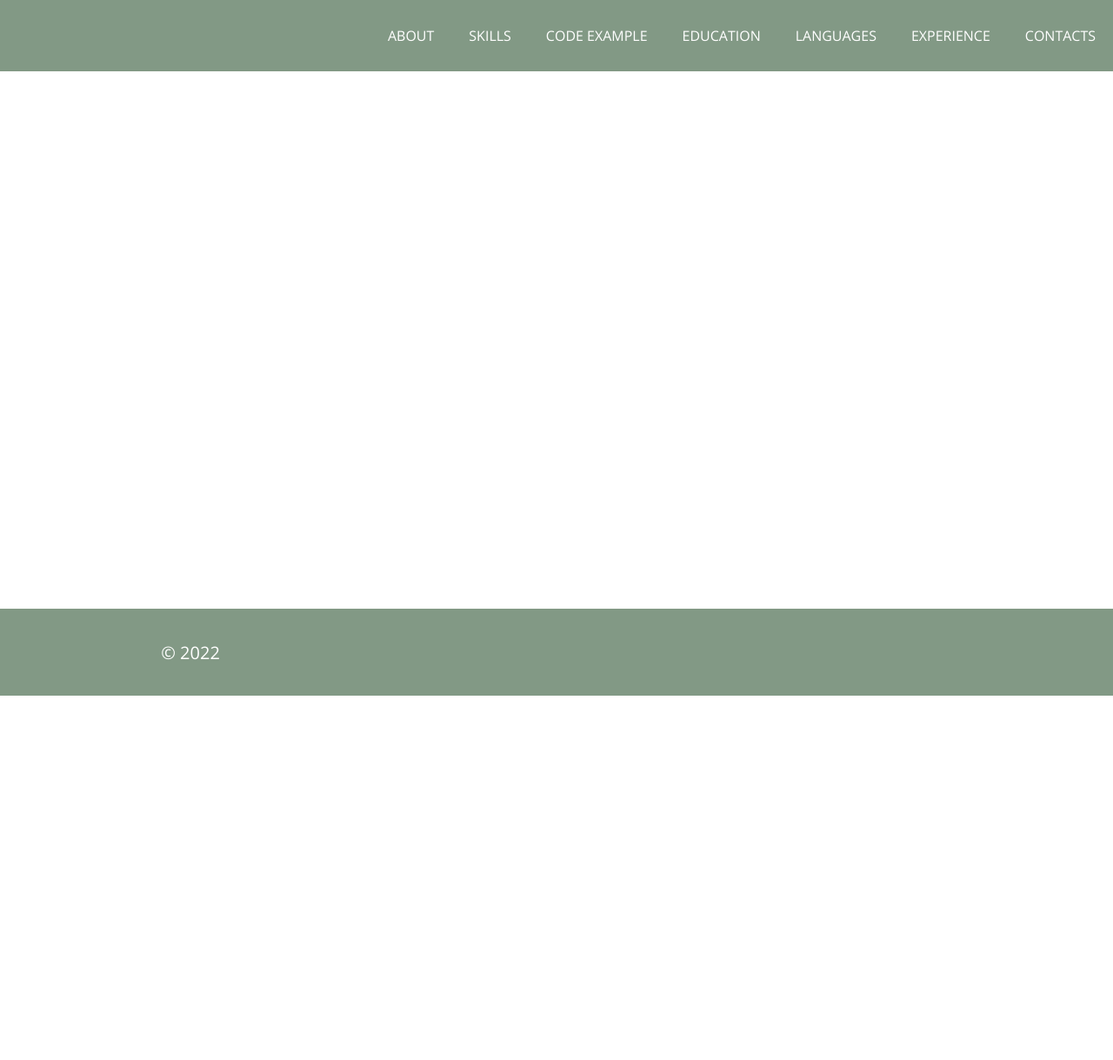
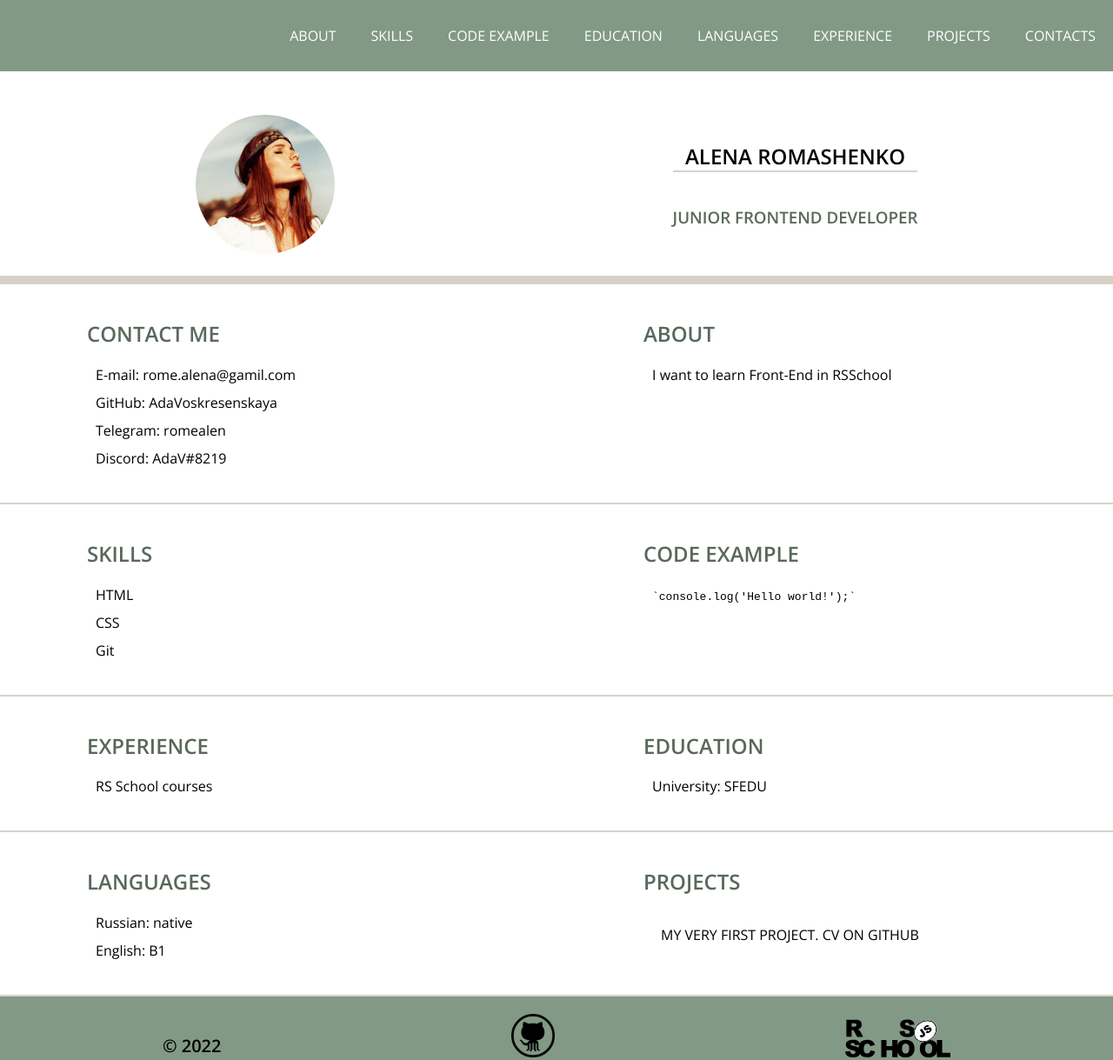
Before and after one commit to AdaVoskresenskaya/rsschool-cv, a plain HTML site: page index.html in a window 1280 px wide. Shown: the whole page at 87% size. Before the commit the page ends 800 px from the top, so only its background shows below. Drawn offline with nearby package versions, Linux system fonts and the light colour scheme.

Commit message:
feat: add cv info

```diff
--- a/index.html
+++ b/index.html
@@ -39,6 +39,9 @@
               <a href="#experience" class="nav-link">Experience</a>
             </li>
             <li class="nav-item">
+              <a href="#project" class="nav-link">Projects</a>
+            </li>
+            <li class="nav-item">
               <a href="#contacts" class="nav-link">Contacts</a>
             </li>
           </ul>
@@ -47,14 +50,58 @@
     </header>
     <main class="main">
       <div class="container main-container">
-        <section class="section" id="profile"></section>
-        <section class="section" id="contacts"></section>
-        <section class="section" id="about"></section>
-        <section class="section" id="skills"></section>
-        <section class="section" id="code"></section>
-        <section class="section" id="experience"></section>
-        <section class="section" id="education"></section>
-        <section class="section" id="languages"></section>
+        <section class="section section-profile" id="profile">
+          <img src="assets/img/avatar.jpg" alt="Alena Romashenko" class="section-profile-image"/>
+        <div class="profile-info">
+          <h1>Alena Romashenko</h1>
+          <h3>Junior Frontend Developer</h3>
+        </div>
+      </section>
+        </section>
+        <section class="section" id="contacts">
+          <h2>Contact me</h2>
+          <ul>
+            <li>E-mail: rome.alena@gamil.com</li>
+            <li>GitHub: AdaVoskresenskaya</li>
+            <li>Telegram: romealen</li>
+            <li>Discord: AdaV#8219</li>
+          </ul>
+        </section>
+        <section class="section" id="about">
+          <h2>About</h2>
+          <p>I want to learn Front-End in RSSchool</p>
+        </section>
+        <section class="section" id="skills">
+          <h2>Skills</h2>
+          <ul>
+            <li>HTML</li>
+            <li>CSS</li>
+            <li>Git</li>
+          </ul>
+        </section>
+        <section class="section" id="code">
+          <h2>Code Example</h2>
+          <p><code>`console.log('Hello world!');`</code></p>
+        </section>
+        <section class="section" id="experience">
+          <h2>Experience</h2>
+          <p>RS School courses</p>
+        </section>
+        <section class="section" id="education">
+          <h2>Education</h2>
+          <p>University: SFEDU</p>
+        </section>
+        <section class="section" id="languages">
+          <h2>Languages</h2>
+          <ul>
+            <li>Russian: native</li>
+            <li>English: B1</li>
+          </ul>
+        </section>
+        <section class="section" id="project">
+          <h2>projects</h2>
+          <a href="https://adavoskresenskaya.github.io/rsschool-cv/">My very first project. CV on GItHub</a>
+        </section>
       </div>
     </main>
     <footer class="footer">
--- a/style.css
+++ b/style.css
@@ -22,14 +22,17 @@ body {
 }
 .main {
   margin-bottom: auto;
-  background-color: whitesmoke;
+  background-color: white;
 }
 .main-container {
   display: flex;
   flex-wrap: wrap;
+  background-color: white;
 }
 .section {
   width: 50%;
+  padding: 20px 20px 30px 100px;
+  border-bottom: 2px solid #d8d1c7;
 }
 .nav-list {
   display: flex;
@@ -48,6 +51,63 @@ body {
   transition: 0.5s;
   color: #59685b;
 }
+.section-profile {
+  display: flex;
+  justify-content: space-around;
+  width: 100%;
+  padding: 50px 30px 25px;
+  border-bottom: 10px solid #d8d1c7;
+}
+
+.profile-info {
+  display: flex;
+  flex-direction: column;
+  justify-content: center;
+  align-content: center;
+  text-align: center;
+  text-transform: uppercase;
+}
+.profile-info h3 {
+  color: #59685b;
+}
+.profile-info h1 {
+  border-bottom: 2px solid #d8d1c7;
+}
+.section-profile-image {
+  width: 160px;
+  height: 160px;
+  object-fit: cover;
+  border-radius: 500%;
+}
+.section h2 {
+  text-transform: uppercase;
+  color: #59685b;
+}
+.section ul {
+  margin: 0;
+  padding: 0;
+  list-style: none;
+}
+.section li {
+  position: relative;
+  margin-bottom: 10px;
+  padding-left: 10px;
+}
+.section p {
+  margin-bottom: 10px;
+  padding-left: 10px;
+}
+.section a {
+  padding: 0 20px;
+  line-height: 50px;
+  text-decoration: none;
+  text-transform: uppercase;
+  color: black;
+}
+.section a:hover {
+  transition: 0.5s;
+  color: #d8d1c7;
+}
 .footer {
   background-color: #829985;
   padding: 20px;
@@ -56,22 +116,23 @@ body {
 .footer-container {
   display: flex;
   justify-content: space-around;
-  align-items: center;
+  align-items: flex-end;
   margin: 0 auto;
   font-size: 20px;
-  color: white;
+  color: black;
+  font-weight: 600;
 }
 .github-logo {
-  width: 60px;
-  height: 60px;
-  background-image: url("assets/github-logo.png");
+  width: 50px;
+  height: 50px;
+  background-image: url("./assets/img/github_logo.png");
   background-size: contain;
   background-repeat: no-repeat;
 }
 .rss {
   width: 121px;
   height: 45px;
-  background-image: url("assets/rs_school_js.svg");
+  background-image: url("./assets/img/rs_school_js.svg");
   background-size: contain;
   background-repeat: no-repeat;
 }
```
